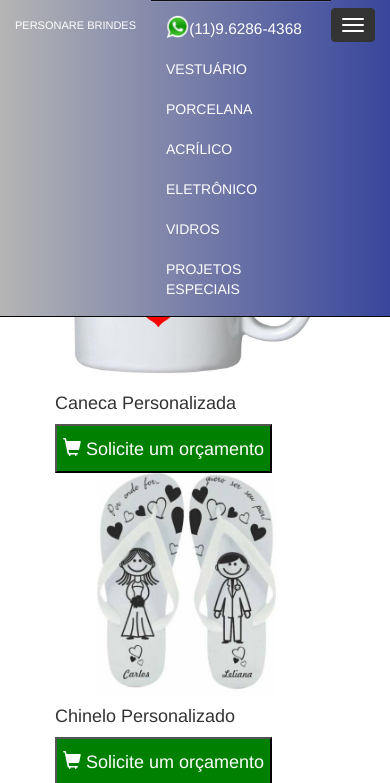
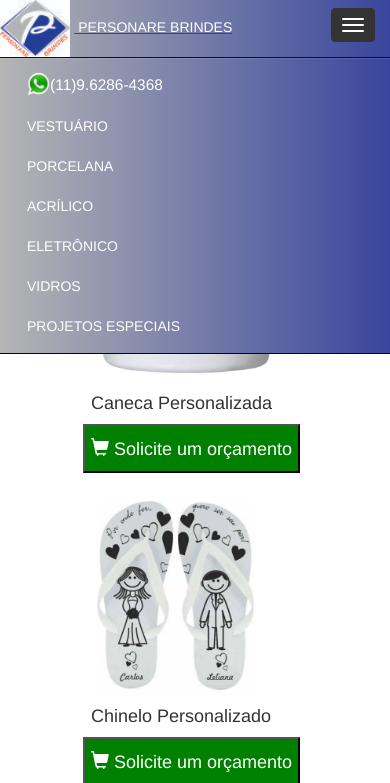
Before and after one commit to jorgera12/personareBrindes, a website: page app/index.html in a window 390 px wide. Both pictures are taken after a click on the button 353 px from the left and 25 px from the top of the page. Shown: the top 783 px of the page. Drawn offline with nearby package versions, Linux system fonts and the light colour scheme; files that its build step writes are made by us from their sources.

Commit message:
responsividade e logo ok

```diff
--- a/app/index.html
+++ b/app/index.html
@@ -27,7 +27,7 @@
     <div class="">
       <nav class="navbar navbar-inverse navbar-fixed-top">
         <div class="container">
-          <a href="index.html" class="navbar-brand" style="color:white;" >
+          <a class="hidden-lg main_logo_text" href="index.html"><img src="images/logo_personare_2.jpg" id="main_logo_image"><class="navbar-brand" style="color:white;" >
             PERSONARE BRINDES
           </a>
           <button class="navbar-toggle" data-toggle = "collapse" data-target = ".navHeaderCollapse" >
@@ -38,7 +38,8 @@
 
           <div class="collapse navbar-collapse navHeaderCollapse">
             <ul class="nav navbar-nav navbar-right">
-               <li><a id="phone_number"><img src="images/whatsapp_logo_icone.png" id="whatsApp_logo">(11)9.6286-4368</a></li>
+              <li class="hidden-sm hidden-md hidden-xs" ><a href="index.html"><img src="images/logo_personare_2.jpg" id="main_logo_image">PERSONARE BRINDES</a>
+              <li><a id="phone_number"><img src="images/whatsapp_logo_icone.png" id="whatsApp_logo">(11)9.6286-4368</a>
               <li><a href="vestuario.html">Vestuário</a></li>
               <li><a href="porcelana.html">Porcelana</a></li>
               <li><a href="acrilico.html">Acrílico</a></li>
--- a/app/styles/main.css
+++ b/app/styles/main.css
@@ -18,6 +18,15 @@ body {
 .footer {
   padding-right: 15px;
   padding-left: 15px;
+}
+
+#main_logo_image{
+  width: 18%;
+  margin-right: 0.3em;
+}
+
+.main_logo_text{
+  padding-top: 3em;
 }
 
 #whatsApp_logo{
@@ -93,25 +102,31 @@ body {
 */
 .destaque_1_image{
   height:16em;
+  margin-left: 2em;
 }
 
 .destaque_2_image{
   height:16em;
   margin-left: 3em;
+  padding-top: 2em;
 }
 
 .destaque_3_image{
   height:16em;
   margin-left: 2em;
+  padding-top: 1em;
 }
 
 .novidades_1_image{
   height: 16em;
+  margin-left: 2em
 
 }
 
 .novidades_2_image{
   height: 16em;
+  padding-top: 1em;
+
 }
 
 .novidades_3_image{
@@ -125,11 +140,12 @@ body {
 .maisVendidos_2_image{
   height:16em;
   margin-left: 5em;
+  padding-top: 1em;
 }
 
 .maisVendidos_3_image{
   height:16em;
-
+  padding-top: 2em;
 }
 
 .inital-content{
@@ -414,7 +430,9 @@ body {
 
 @media screen and (max-width: 480px){
 
-
+  .navbar-inverse .navbar-collapse{
+    padding-left: 3em;
+  }
 
   #first-slide-image{
     height: 50%;
@@ -439,11 +457,12 @@ body {
   }
 
   .preco button{
-    margin-left: 0;
+    margin-left: 2em;
   }
 
   .descricao h4{
-    padding-left: 0;
+    padding-left: 2em
+    ;
   }
 
   #camisetas_image{
@@ -584,6 +603,9 @@ body {
     margin-left: 0;
   }
 
+  .navbar-inverse .navbar-collapse{
+    padding-left: 3em;
+  }
 
 }
 
```
Also changed, not shown: app/acrilico.html (+7 -6 lines), app/eletronico.html (+3 -2 lines), app/porcelana.html (+3 -2 lines), app/projetos-especiais.html (+7 -2 lines), app/vestuario.html (+5 -2 lines), app/vidros.html (+7 -4 lines), app/images/logo_personare_2.jpg (renamed from app/images/logo_personare 2.jpg).
